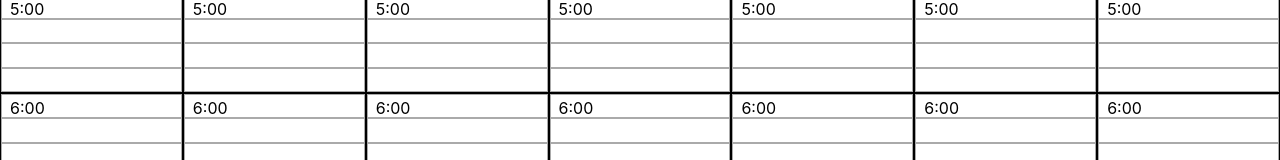
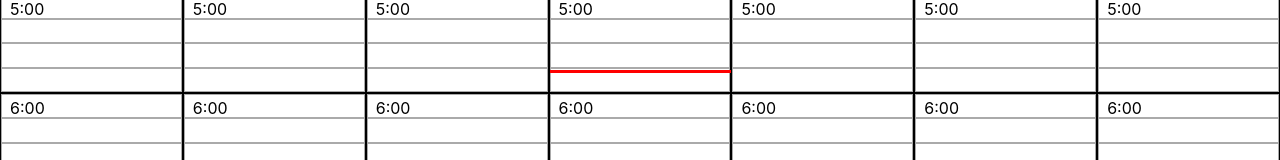
Before and after one commit to MaciejGrudziaz/personal-planner, a React (Create React App) app in the folder frontend/: page / in a window 1280 px wide. Shown: the part 163-323 px from the top of the page. Built offline with nearby package versions, Linux system fonts and the light colour scheme.

Commit message:
current time pointer implementation

```diff
--- a/frontend/src/views/calendar/calendar.tsx
+++ b/frontend/src/views/calendar/calendar.tsx
@@ -3,6 +3,7 @@ import {useDispatch, useSelector, useStore} from 'react-redux';
 import {RootState} from '../../store/store';
 import Day, {Hour, Cell} from './day';
 import CalendarTask, {Task, Position, ResizeDir} from './task';
+import CurrentTimePointer, {PointerState} from './current-time-pointer';
 import {updateTask, TaskState, findTasksForWeek} from '../../store/tasks';
 import './calendar.css';
 
@@ -39,6 +40,7 @@ function Calendar(props: Props) {
     const [modifyObject, setModifyObject] = useState(undefined as string | undefined);
     const [tasks, setTasks] = useState(new Array() as Task[]);
     const [cells, setCells] = useState(new Map() as Map<number, Map<number, CellInfo[]>>);
+    const [pointerState, setPointerState] = useState(undefined as undefined | PointerState);
     const [isInitialized, init] = useState(false);
     const dayMapping: Map<number, string> = new Map([[0, "monday"], [1, "tuesday"], [2, "wednesday"], [3, "thursday"], [4, "friday"], [5, "saturday"], [6, "sunday"]]);
 
@@ -94,8 +96,20 @@ function Calendar(props: Props) {
             });
         });
         setCells(cells);
+        updateTimePointer();
         updateTasks();
     };
+
+    const updateTimePointer = ()=>{
+        const currentDate = new Date(Date.now() + 1000 * 60 * 60 * 8);
+        const matchingCell = findCellByTime(currentDate);
+        if(matchingCell === undefined) {
+            setPointerState(undefined);
+            return;
+        }
+        const verticalOffset = parseInt(((currentDate.getMinutes() - matchingCell.quarter * 15) / 15 * matchingCell.height).toFixed());
+        setPointerState({width: matchingCell.width, x: matchingCell.x, y: matchingCell.y + verticalOffset});
+    }
 
     const calcDate = (day: number): Date => {
         const msInDay = 1000 * 60 * 60 * 24;
@@ -149,6 +163,32 @@ function Calendar(props: Props) {
                 quarters.forEach((cell: CellInfo)=>{
                     if(!isPointInsideCell(cell, point)) { return; }
                     targetCell = cell;
+                });
+            });
+        });
+        return targetCell;
+    }
+
+    const findCellByTime = (date: Date): CellInfo | undefined => {
+        const msInDay = 1000 * 60 * 60 * 24;
+        const endDate = new Date(props.weekStartDate.getTime() + 7 * msInDay);
+        if(date < props.weekStartDate || date > endDate) {
+            return undefined;
+        }
+
+        const day = (date.getDay() === 0) ? 6 : date.getDay() - 1;
+        const hour = date.getHours();
+        const minutes = date.getMinutes();
+        let targetCell: CellInfo | undefined = undefined;
+        cells.forEach((hours: Map<number, CellInfo[]>, dayVal: number)=>{
+            hours.forEach((quarters: CellInfo[], hourVal: number)=>{
+                quarters.forEach((cell: CellInfo)=>{
+                    if(day != dayVal || hour != hourVal) {
+                        return;
+                    }
+                    if(minutes > cell.quarter * 15 && minutes < (cell.quarter + 1) * 15) {
+                        targetCell = cell;
+                    }
                 });
             });
         });
@@ -276,6 +316,7 @@ function Calendar(props: Props) {
                     if(resizeAction.state) { resizeActionHandler(currentPos); }
                 }}
             >
+                <CurrentTimePointer state={pointerState} />
                 {daysList}
                 {tasksList}
             </div>
--- /dev/null
+++ b/frontend/src/views/calendar/current-time-pointer.css
@@ -0,0 +1,6 @@
+.time-pointer {
+    height: 0.2rem;
+    background-color: red;
+    position: absolute;
+    z-index: 1000000;
+}
--- /dev/null
+++ b/frontend/src/views/calendar/current-time-pointer.tsx
@@ -0,0 +1,36 @@
+import React, {useEffect} from 'react';
+import {CellInfo} from './calendar';
+import './current-time-pointer.css';
+
+export interface PointerState {
+    width: number;
+    x: number;
+    y: number;
+}
+
+interface Props {
+    state: PointerState | undefined;
+}
+
+function CurrentTimePointer(props: Props) {
+    useEffect(()=>{
+        console.log(`redraw pointer: ${props.state}`);
+
+    });
+
+    const pointer = ()=>{
+        if(props.state === undefined) {
+            return (<></>);
+        }
+        return (
+            <div className="time-pointer" style={{width: props.state.width, top: props.state.y, left: props.state.x}} />
+        );
+    }
+    return (
+        <>
+            {pointer()}
+        </>
+    )
+}
+
+export default CurrentTimePointer;
```
